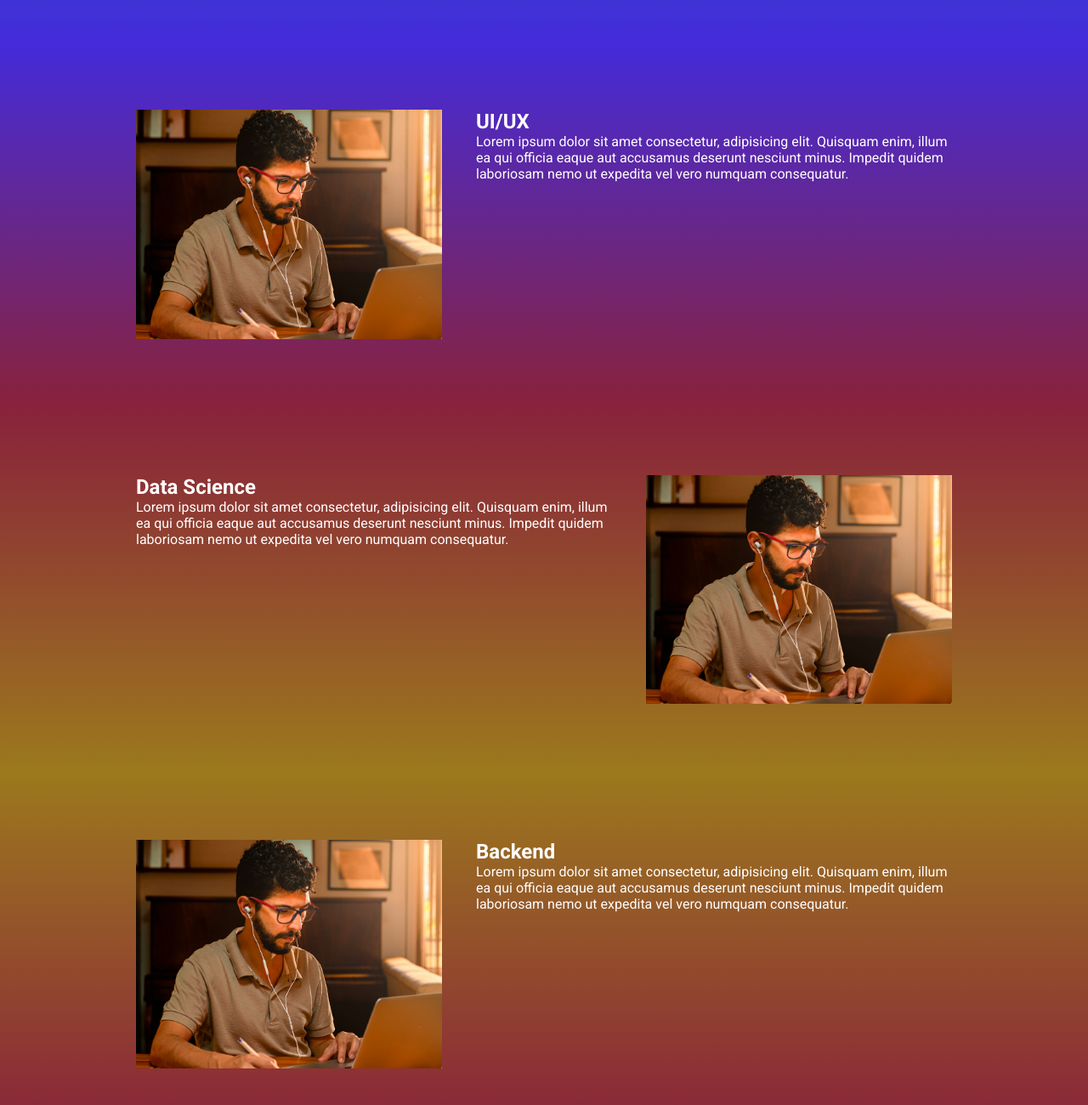
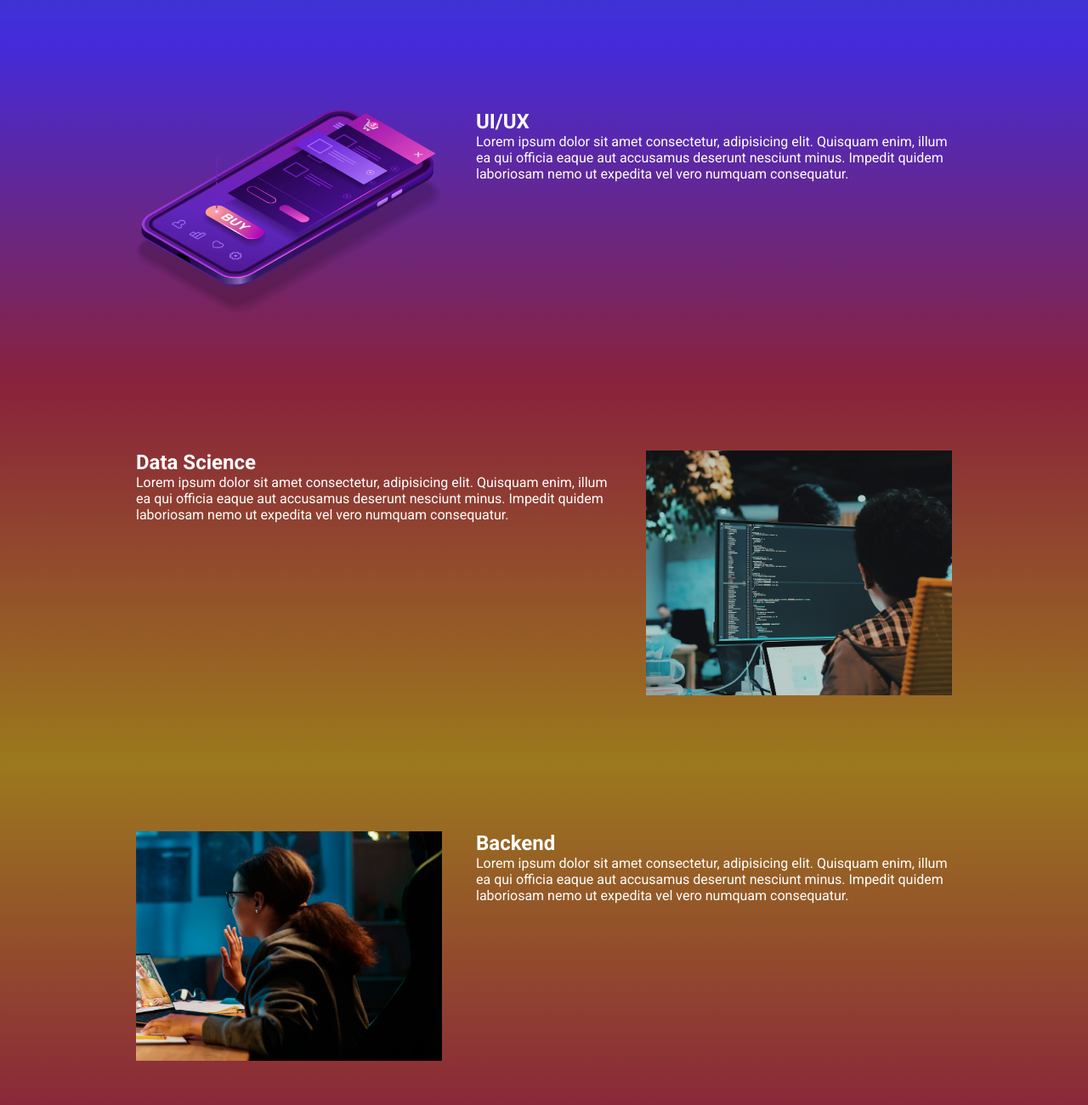
Before and after one commit to VilelaProgramador/ebak_tech_talks, a website built with Parcel: page src/index.html in a window 1280 px wide. Shown: the part 840-2140 px from the top of the page at 85% size. Built offline with nearby package versions, Linux system fonts and the light colour scheme.

Commit message:
atualizando o projeto

```diff
--- a/src/index.html
+++ b/src/index.html
@@ -55,7 +55,7 @@
                     Lorem ipsum dolor sit amet consectetur, adipisicing elit. Quisquam enim, illum ea qui officia eaque aut accusamus deserunt nesciunt minus. Impedit quidem laboriosam nemo ut expedita vel vero numquam consequatur.
                 </p>
             </div>
-            <img class="event__image" src="./images/frontend.png" alt="frontend">
+            <img class="event__image" src="./images/ui-ux.png" alt="ui/ux">
         </div>
     </section>
     <section class="event event--data-science">
@@ -66,7 +66,7 @@
                     Lorem ipsum dolor sit amet consectetur, adipisicing elit. Quisquam enim, illum ea qui officia eaque aut accusamus deserunt nesciunt minus. Impedit quidem laboriosam nemo ut expedita vel vero numquam consequatur.
                 </p>
             </div>
-            <img class="event__image" src="./images/frontend.png" alt="frontend">
+            <img class="event__image" src="./images/data.png" alt="datascience">
         </div>
     </section>
     <section class="event event--backend event--image-left">
@@ -77,7 +77,7 @@
                     Lorem ipsum dolor sit amet consectetur, adipisicing elit. Quisquam enim, illum ea qui officia eaque aut accusamus deserunt nesciunt minus. Impedit quidem laboriosam nemo ut expedita vel vero numquam consequatur.
                 </p>
             </div>
-            <img class="event__image" src="./images/frontend.png" alt="frontend">
+            <img class="event__image" src="./images/backend.png" alt="backend">
         </div>
     </section>
     <script src="https://unpkg.com/aos@next/dist/aos.js"></script>
```
